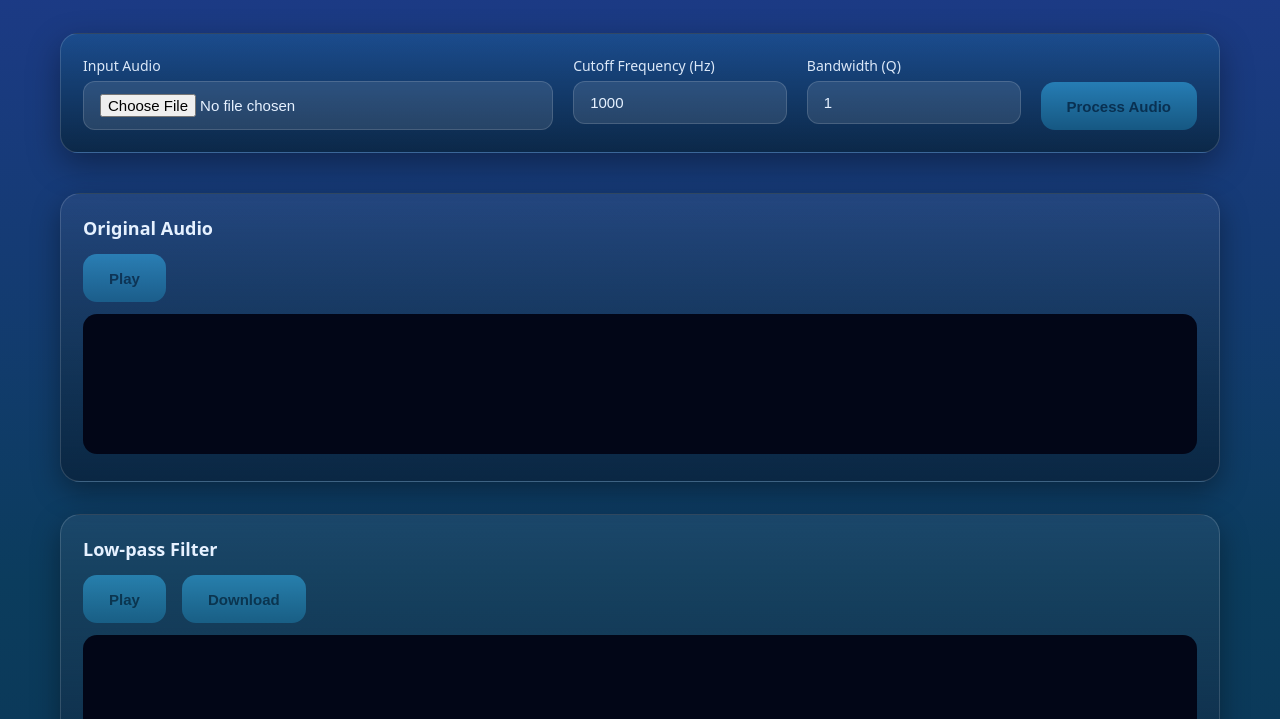
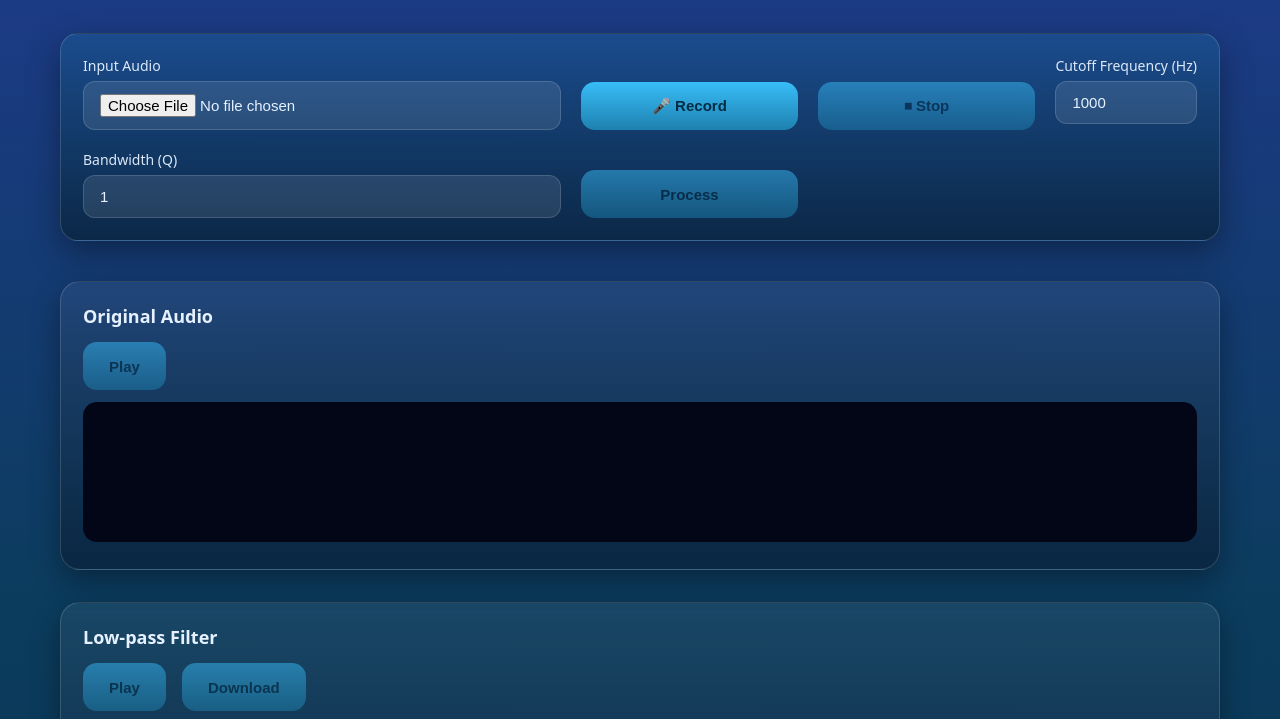
Before and after one commit to Saint1221125/audio-denoising, a plain HTML site: page index.html in a window 1280 px wide. Shown: the part 81-800 px from the top of the page. Drawn offline with Linux system fonts and the light colour scheme.

Commit message:
Update index.html

```diff
--- a/index.html
+++ b/index.html
@@ -3,7 +3,7 @@
 <head>
   <meta charset="utf-8" />
   <meta name="viewport" content="width=device-width, initial-scale=1" />
-  <title>Audio Denoising (Web Audio API)</title>
+  <title>Audio Denoising (Web Audio)</title>
   <link rel="stylesheet" href="style.css" />
 </head>
 <body>
@@ -13,14 +13,13 @@
 
   <!-- CONTROLS -->
   <div class="controls">
-    <div class="control-group file">
+    <div class="control-group">
       <label>Input Audio</label>
-      <input
-        id="fileInput"
-        type="file"
-        accept="audio/*,.wav,.mp3,.m4a,.ogg"
-      />
+      <input id="fileInput" type="file" accept="audio/*,.wav,.mp3,.m4a,.ogg">
     </div>
+
+    <button id="recordBtn">🎤 Record</button>
+    <button id="stopRecordBtn" disabled>⏹ Stop</button>
 
     <div class="control-group">
       <label>Cutoff Frequency (Hz)</label>
@@ -32,20 +31,18 @@
       <input id="q" type="number" value="1" min="0.1" step="0.1">
     </div>
 
-    <button id="processBtn" disabled>Process Audio</button>
+    <button id="processBtn" disabled>Process</button>
   </div>
 
   <!-- PLAYERS -->
   <div class="players">
 
-    <!-- ORIGINAL -->
     <div>
       <h3>Original Audio</h3>
       <button id="playOrig" disabled>Play</button>
       <canvas id="waveOrig" width="1000" height="140"></canvas>
     </div>
 
-    <!-- LOW PASS -->
     <div class="processed">
       <h3>Low-pass Filter</h3>
       <button id="playLow" disabled>Play</button>
@@ -54,7 +51,6 @@
       <p>SNR: <span id="snrLow">-</span> dB</p>
     </div>
 
-    <!-- HIGH PASS -->
     <div class="processed">
       <h3>High-pass Filter</h3>
       <button id="playHigh" disabled>Play</button>
@@ -63,7 +59,6 @@
       <p>SNR: <span id="snrHigh">-</span> dB</p>
     </div>
 
-    <!-- BAND PASS -->
     <div class="processed">
       <h3>Band-pass Filter</h3>
       <button id="playBand" disabled>Play</button>
@@ -74,7 +69,6 @@
 
   </div>
 
-  <!-- FOOTER -->
   <footer class="footer">
     <div>Made For Tugas Besar Pengolahan Sinyal</div>
     <div>Kelompok 6</div>
```
